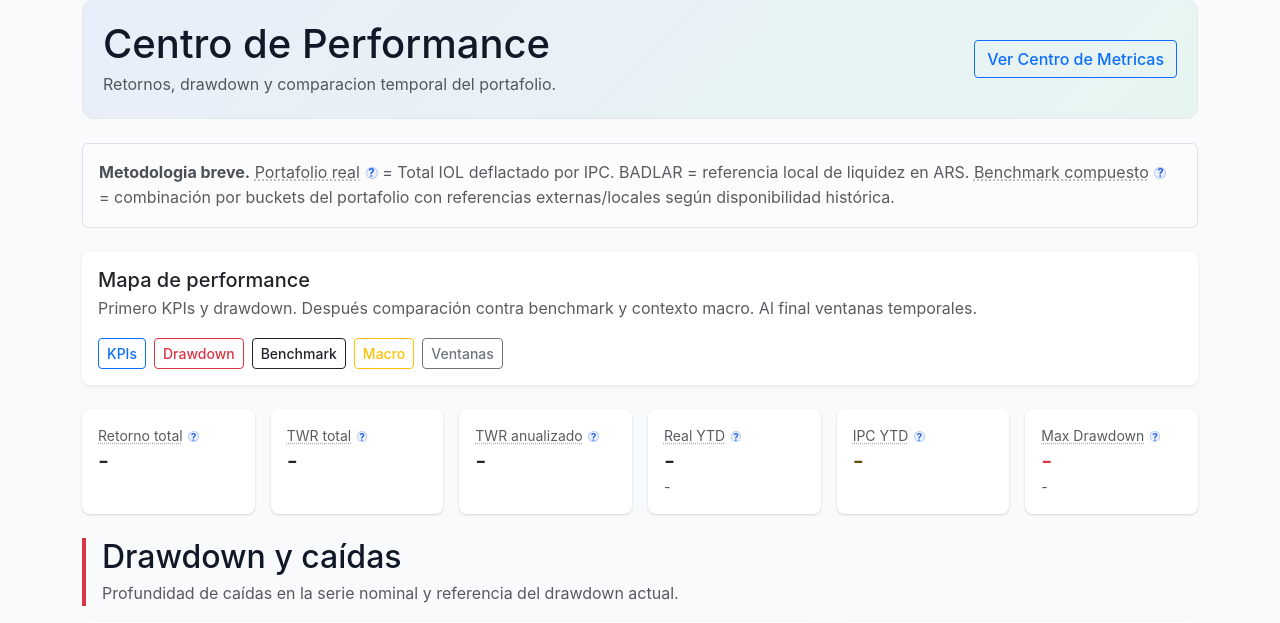
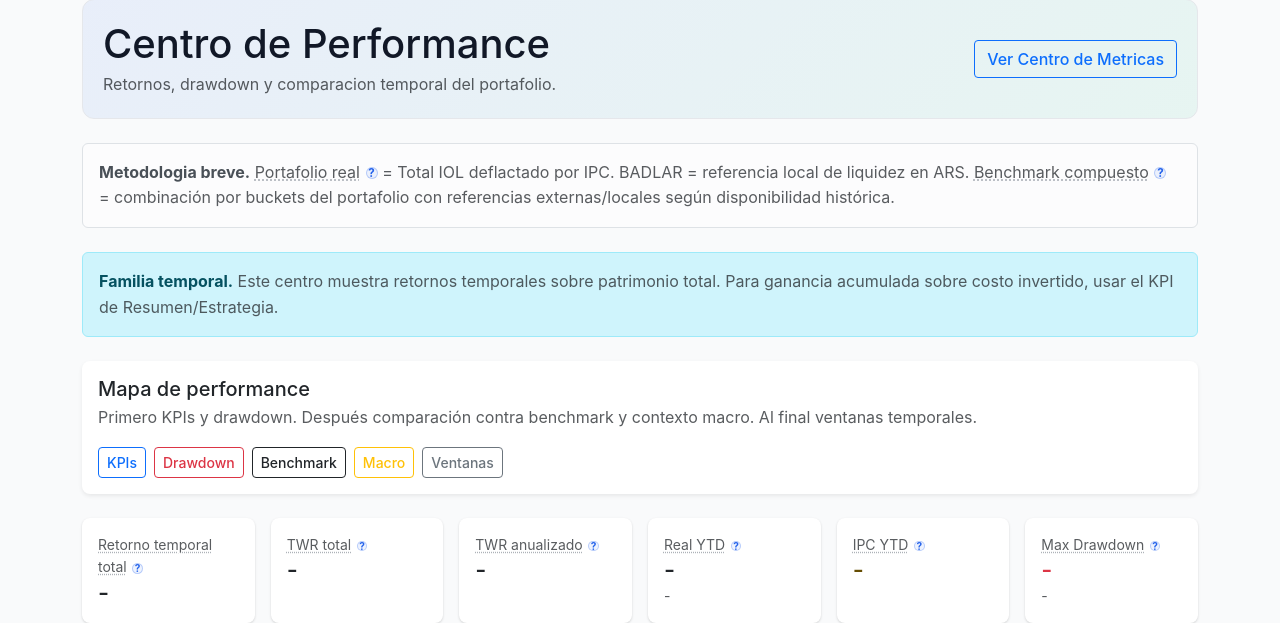
Before and after one commit to Nicokac/portafolio-iol, a Django app: page /analisis/performance/ in a window 1280 px wide; the page is wider, and only the part inside the window is pictured. Shown: the part 109-732 px from the top of that part. Run offline with Django 5.2, Linux system fonts and the light colour scheme; the visitor is signed in with stand-in values (Sample User, id 1); data that the repository does not hold is empty; parts of the project's set-up code (start-up, migrations or seed data) failed here and were passed over.

Commit message:
feat(kpis): separa familias de performance entre acumulado y retorno temporal

```diff
--- a/apps/api/views.py
+++ b/apps/api/views.py
@@ -42,6 +42,17 @@ MAX_MONETARY_INPUT = 1_000_000_000_000
 MAX_QUANTITY_INPUT = 1_000_000_000
 MIN_TARGET_RETURN = -1.0
 MAX_TARGET_RETURN = 10.0
+
+PERFORMANCE_FAMILIES = {
+    'accumulated_on_invested_cost': {
+        'label': 'Acumulado sobre costo invertido',
+        'description': 'Ganancia acumulada del portafolio invertido medida contra costo estimado.',
+    },
+    'temporal_return_on_total_portfolio': {
+        'label': 'Retorno temporal sobre patrimonio',
+        'description': 'Retorno del patrimonio total en una ventana temporal usando PortfolioSnapshot.total_iol.',
+    },
+}
 
 METRIC_BASES = {
     'total_portfolio': 'Total IOL (activos + cash)',
@@ -218,17 +229,22 @@ def dashboard_kpis(request):
         kpis = get_dashboard_kpis()
         kpis['metadata'] = {
             'bases': METRIC_BASES,
+            'performance_families': PERFORMANCE_FAMILIES,
+            'primary_family': 'accumulated_on_invested_cost',
+            'comparison_family': 'temporal_return_on_total_portfolio',
             'fields_basis': {
                 'top_5_concentracion': 'invested_portfolio_market_value',
                 'top_10_concentracion': 'invested_portfolio_market_value',
                 'pct_fci_cash_management': 'total_portfolio',
                 'pct_portafolio_invertido': 'total_portfolio',
                 'rendimiento_total_porcentaje': 'invested_portfolio_estimated_cost',
+                'rendimiento_total_dinero': 'invested_portfolio_market_value_absolute_pnl',
             },
             'fields_methodology': {
                 'top_5_concentracion': 'sum(top_5 valorizado del portafolio invertido) / portafolio invertido',
                 'top_10_concentracion': 'sum(top_10 valorizado del portafolio invertido) / portafolio invertido',
                 'rendimiento_total_porcentaje': 'ganancia acumulada / costo estimado del portafolio invertido',
+                'rendimiento_total_dinero': 'sum(ganancia_dinero) sobre el portafolio invertido',
             },
         }
         return Response(kpis, status=status.HTTP_200_OK)
@@ -342,6 +358,8 @@ def metrics_returns(request):
             limitations='Requires at least two historical snapshots in selected period',
             extra={
                 'bases': METRIC_BASES,
+                'performance_families': PERFORMANCE_FAMILIES,
+                'primary_family': 'temporal_return_on_total_portfolio',
                 'fields_basis': {
                     'total_period_return': 'total_portfolio',
                     'monthly_return': 'total_portfolio',
--- a/apps/dashboard/portfolio_enrichment.py
+++ b/apps/dashboard/portfolio_enrichment.py
@@ -217,6 +217,25 @@ def build_dashboard_kpis(portafolio: list, portafolio_clasificado: Dict, resumen
         'rendimiento_total_porcentaje': rendimiento_total_porcentaje,
         'rendimiento_total_dinero': rendimiento_total_dinero,
         'rendimiento_total_cost_basis': costo_estimado_invertido,
+        'performance_families': {
+            'current_dashboard_family': 'accumulated_on_invested_cost',
+            'current_dashboard_label': 'Acumulado sobre costo invertido',
+            'current_dashboard_fields': [
+                'rendimiento_total_porcentaje',
+                'rendimiento_total_dinero',
+            ],
+            'comparison_family': 'temporal_return_on_total_portfolio',
+            'comparison_label': 'Retorno temporal sobre patrimonio',
+            'comparison_fields': [
+                'total_period_return',
+                'twr_total_return',
+                'daily_return',
+                'weekly_return',
+                'monthly_return',
+            ],
+            'comparison_view': 'performance',
+            'comparison_view_label': 'Centro de Performance',
+        },
         'top_5_concentracion': top_5_concentracion,
         'top_10_concentracion': top_10_concentracion,
         'pct_liquidez_operativa': pct_liquidez_operativa,
@@ -233,6 +252,8 @@ def build_dashboard_kpis(portafolio: list, portafolio_clasificado: Dict, resumen
             'top_positions_basis': 'portafolio_invertido',
             'rendimiento_total_porcentaje': 'ganancia acumulada / costo estimado del portafolio invertido',
             'rendimiento_total_basis': 'portafolio_invertido_costo_estimado',
+            'performance_family_current': 'acumulado sobre costo estimado del portafolio invertido',
+            'performance_family_comparison': 'retorno temporal sobre patrimonio total usando PortfolioSnapshot.total_iol',
             'pct_liquidez_total': '(liquidez operativa + cash management) / total iol',
             'pct_portafolio_invertido': 'portafolio invertido / total iol',
             'total_iol': 'si existe total_en_pesos desde estadocuenta se usa como ancla broker; si no, fallback a activos + cash inmediato',
--- a/templates/dashboard/estrategia.html
+++ b/templates/dashboard/estrategia.html
@@ -49,7 +49,7 @@
 <div class="row mb-4">
     <div class="col-md-3 mb-3"><div class="card h-100"><div class="card-body text-center"><h6 class="card-title text-muted" data-bs-toggle="tooltip" title="Patrimonio total modelado para lectura estrategica: capital invertido analizado + caucion colocada + FCI cash management + cash disponible broker.">Total patrimonio modelado</h6><h4 class="card-text text-primary">{{ kpis.total_patrimonio_modelado|currency:0 }}</h4><small class="text-muted">Invertido + caucion + FCI + cash broker</small></div></div></div>
     <div class="col-md-3 mb-3"><div class="card h-100"><div class="card-body text-center"><h6 class="card-title text-muted" data-bs-toggle="tooltip" title="Porcentaje del portafolio invertido explicado por las 10 posiciones de inversión más grandes. Excluye liquidez operativa y cash management.">Top 10 Concentración</h6><h4 class="card-text text-danger">{{ kpis.top_10_concentracion|pct:1 }}</h4><small class="text-muted">Base: Portafolio Invertido</small></div></div></div>
-    <div class="col-md-3 mb-3"><div class="card h-100"><div class="card-body text-center"><h6 class="card-title text-muted" data-bs-toggle="tooltip" title="Rendimiento simple del portafolio invertido calculado como ganancia acumulada sobre costo estimado. Puede diferir del rendimiento simple reportado por IOL.">Rendimiento simple invertido</h6><h4 class="card-text {% if kpis.rendimiento_total_porcentaje >= 0 %}text-success{% else %}text-danger{% endif %}">{{ kpis.rendimiento_total_porcentaje|pct:2 }}</h4><small class="text-muted">Base: costo estimado del portafolio invertido</small></div></div></div>
+    <div class="col-md-3 mb-3"><div class="card h-100"><div class="card-body text-center"><h6 class="card-title text-muted" data-bs-toggle="tooltip" title="Familia: acumulado sobre costo invertido. Mide ganancia acumulada del portafolio invertido sobre costo estimado. No es un retorno temporal del patrimonio total.">Rendimiento acumulado invertido</h6><h4 class="card-text {% if kpis.rendimiento_total_porcentaje >= 0 %}text-success{% else %}text-danger{% endif %}">{{ kpis.rendimiento_total_porcentaje|pct:2 }}</h4><small class="text-muted">Familia acumulada · retornos temporales en Performance</small></div></div></div>
     <div class="col-md-3 mb-3"><div class="card h-100"><div class="card-body text-center"><h6 class="card-title text-muted" data-bs-toggle="tooltip" title="Desvío estándar anualizado sobre retornos diarios netos de flujos. Si la cobertura histórica no alcanza, el sistema no la presenta como métrica robusta.">Proxy preliminar de volatilidad</h6>{% if riesgo_portafolio.volatilidad_estimada is not None %}<h4 class="card-text text-warning">{{ riesgo_portafolio.volatilidad_estimada|pct:1 }}</h4><small class="text-muted">Retornos netos de flujos</small>{% else %}<h4 class="card-text text-warning">Histórico insuficiente</h4><small class="text-muted">No confiable todavía</small>{% endif %}{% if snapshot_coverage.status != 'ok' %}<div class="small text-warning-emphasis mt-2">Cobertura insuficiente: {{ snapshot_coverage.snapshots_count }} snapshots / {{ snapshot_coverage.requested_days }} días</div>{% endif %}</div></div></div>
 </div>
 
--- a/templates/dashboard/performance.html
+++ b/templates/dashboard/performance.html
@@ -22,6 +22,13 @@
             <span data-bs-toggle="tooltip" title="Benchmark compuesto = mezcla ponderada por buckets del portafolio con referencias externas y locales según disponibilidad histórica.">Benchmark compuesto</span>
             = combinación por buckets del portafolio con referencias externas/locales según disponibilidad histórica.
         </span>
+    </div>
+</section>
+
+<section class="mb-4">
+    <div class="alert alert-info mb-0">
+        <strong>Familia temporal.</strong>
+        <span class="text-muted">Este centro muestra retornos temporales sobre patrimonio total. Para ganancia acumulada sobre costo invertido, usar el KPI de Resumen/Estrategia.</span>
     </div>
 </section>
 
@@ -50,7 +57,7 @@
 </section>
 
 <section class="row g-3 mb-4" id="performance-kpis">
-    <div class="col-md-4 col-xl-2"><div class="card h-100"><div class="card-body"><div class="text-muted small" data-bs-toggle="tooltip" title="Retorno total del período tomado desde la serie consolidada del portafolio.">Retorno total</div><div class="h4 mb-0" id="ret-total">-</div></div></div></div>
+    <div class="col-md-4 col-xl-2"><div class="card h-100"><div class="card-body"><div class="text-muted small" data-bs-toggle="tooltip" title="Familia: retorno temporal sobre patrimonio. Retorno total del período tomado desde la serie consolidada del portafolio.">Retorno temporal total</div><div class="h4 mb-0" id="ret-total">-</div></div></div></div>
     <div class="col-md-4 col-xl-2"><div class="card h-100"><div class="card-body"><div class="text-muted small" data-bs-toggle="tooltip" title="Time Weighted Return acumulado del período. Neutraliza aportes y retiros para medir solo performance.">TWR total</div><div class="h4 mb-0" id="ret-twr-total">-</div></div></div></div>
     <div class="col-md-4 col-xl-2"><div class="card h-100"><div class="card-body"><div class="text-muted small" data-bs-toggle="tooltip" title="Time Weighted Return anualizado. Neutraliza flujos externos y anualiza la serie resultante.">TWR anualizado</div><div class="h4 mb-0" id="ret-twr-anual">-</div></div></div></div>
     <div class="col-md-4 col-xl-2"><div class="card h-100"><div class="card-body"><div class="text-muted small" data-bs-toggle="tooltip" title="Rendimiento acumulado del año luego de ajustar la serie por IPC.">Real YTD</div><div class="h4 mb-0" id="ret-real-ytd">-</div><div class="small text-muted" id="ret-real-ytd-note">-</div></div></div></div>
--- a/templates/dashboard/resumen.html
+++ b/templates/dashboard/resumen.html
@@ -82,11 +82,11 @@
     <div class="col-md-3">
         <div class="card h-100 kpi-card">
             <div class="card-body">
-                <div class="text-muted small" data-bs-toggle="tooltip" title="Rendimiento simple del portafolio invertido calculado como ganancia acumulada sobre costo estimado. Puede diferir del simple de IOL.">Rendimiento simple invertido</div>
+                <div class="text-muted small" data-bs-toggle="tooltip" title="Familia: acumulado sobre costo invertido. Mide la ganancia acumulada del portafolio invertido sobre su costo estimado. No es un retorno temporal del patrimonio total.">Rendimiento acumulado invertido</div>
                 <div class="kpi-value {% if kpis.rendimiento_total_porcentaje >= 0 %}text-success{% else %}text-danger{% endif %}">
                     {{ kpis.rendimiento_total_porcentaje|pct:2 }}
                 </div>
-                <div class="text-body-secondary small">Sobre costo estimado del portafolio invertido</div>
+                <div class="text-body-secondary small">Familia: acumulado sobre costo · comparar retornos temporales en Performance</div>
             </div>
         </div>
     </div>
```
Also changed, not shown: apps/api/tests/test_views.py (+14 -0 lines), apps/dashboard/tests/test_portfolio_enrichment_helpers.py (+10 -0 lines), docs/iol_endpoint_execution_backlog.md (+1 -0 lines).
